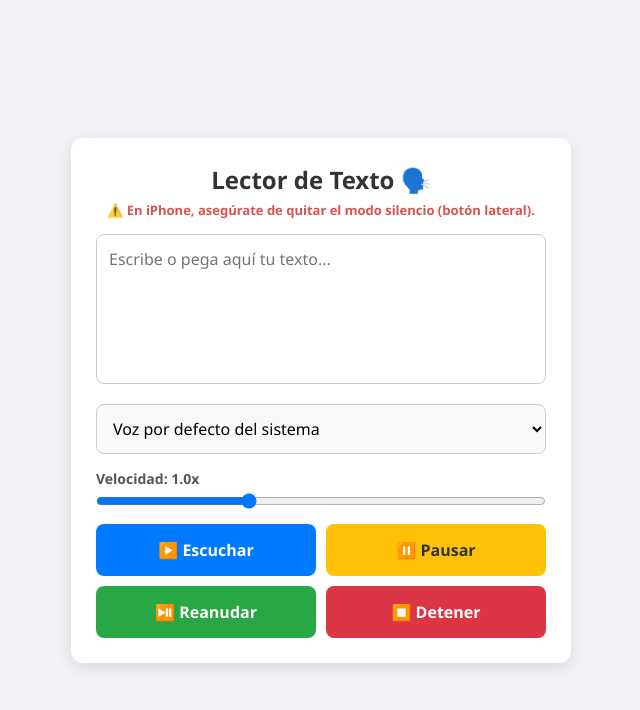
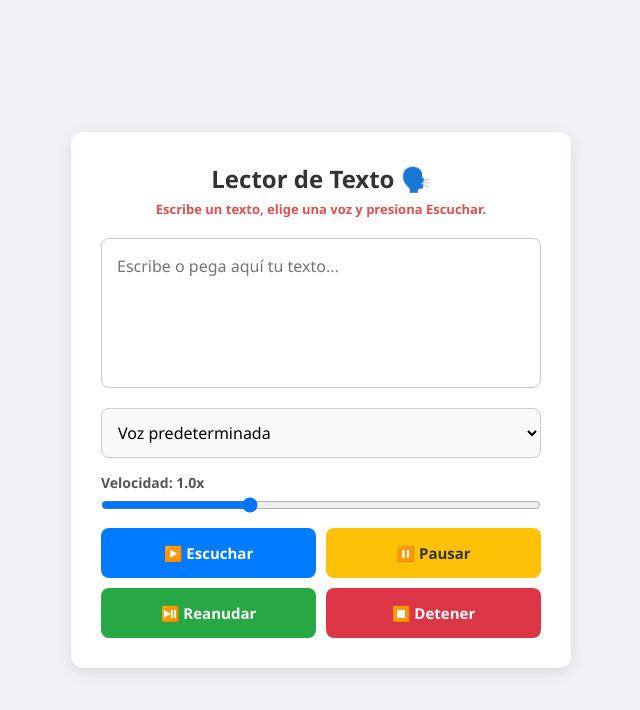
Before and after one commit to rubsrueda/LECTOR, a plain HTML site: page index.html in a window 1280 px wide. Shown: the whole page, without its empty margins (319-959 px from the left). Drawn offline with Linux system fonts and the light colour scheme.

Commit message:
Update index.html

```diff
--- a/index.html
+++ b/index.html
@@ -3,21 +3,23 @@
 <head>
     <meta charset="UTF-8">
     <meta name="viewport" content="width=device-width, initial-scale=1.0">
-    <title>Lector de Texto a Voz (Versión Móvil)</title>
+    <title>Lector de Texto a Voz Seguro</title>
     <style>
-        * { box-sizing: border-box; margin: 0; padding: 0; font-family: 'Segoe UI', sans-serif; }
-        body { background-color: #f0f2f5; display: flex; justify-content: center; align-items: center; min-height: 100vh; padding: 15px; }
-        .container { background-color: white; padding: 25px; border-radius: 12px; box-shadow: 0 4px 15px rgba(0,0,0,0.1); width: 100%; max-width: 500px; text-align: center; }
+        * { box-sizing: border-box; margin: 0; padding: 0; font-family: 'Segoe UI', Tahoma, Geneva, Verdana, sans-serif; }
+        body { background-color: #f0f2f5; display: flex; justify-content: center; align-items: center; min-height: 100vh; padding: 20px; }
+        .container { background-color: white; padding: 30px; border-radius: 12px; box-shadow: 0 4px 15px rgba(0, 0, 0, 0.1); width: 100%; max-width: 500px; text-align: center; }
         h1 { color: #333; font-size: 24px; margin-bottom: 5px; }
-        .instruccion { color: #d9534f; font-weight: bold; font-size: 13px; margin-bottom: 15px; }
-        textarea { width: 100%; height: 150px; padding: 12px; border: 1px solid #ccc; border-radius: 8px; font-size: 16px; resize: none; margin-bottom: 15px; line-height: 1.5; }
+        .instruccion { color: #d9534f; font-weight: bold; font-size: 13px; margin-bottom: 20px; }
+        textarea { width: 100%; height: 150px; padding: 15px; border: 1px solid #ccc; border-radius: 8px; font-size: 16px; resize: none; margin-bottom: 15px; line-height: 1.5; }
+        textarea:focus { outline: none; border-color: #007bff; }
         .controls { display: flex; flex-direction: column; gap: 15px; }
         select { padding: 12px; border-radius: 8px; border: 1px solid #ccc; font-size: 16px; background-color: #f8f9fa; }
         .slider-container { display: flex; flex-direction: column; text-align: left; gap: 5px; }
         .slider-container label { font-size: 14px; font-weight: bold; color: #555; }
-        input[type="range"] { width: 100%; }
+        input[type="range"] { width: 100%; cursor: pointer; }
         .botones-reproduccion { display: grid; grid-template-columns: 1fr 1fr; gap: 10px; }
-        button { color: white; border: none; padding: 15px; border-radius: 8px; font-size: 16px; font-weight: bold; cursor: pointer; }
+        button { color: white; border: none; padding: 15px; border-radius: 8px; font-size: 15px; font-weight: bold; cursor: pointer; transition: opacity 0.3s; }
+        button:hover { opacity: 0.9; }
         button:active { transform: scale(0.96); }
         .btn-play { background-color: #007bff; }
         .btn-pause { background-color: #ffc107; color: #333; }
@@ -29,16 +31,17 @@
 
     <div class="container">
         <h1>Lector de Texto 🗣️</h1>
-        <p class="instruccion">⚠️ En iPhone, asegúrate de quitar el modo silencio (botón lateral).</p>
+        <p class="instruccion">Escribe un texto, elige una voz y presiona Escuchar.</p>
 
         <textarea id="texto" placeholder="Escribe o pega aquí tu texto..."></textarea>
 
         <div class="controls">
-            <select id="voces"><option value="">Cargando voces...</option></select>
+            <select id="voces">
+                <option value="">Cargando voces del sistema...</option>
+            </select>
 
             <div class="slider-container">
                 <label for="velocidad">Velocidad: <span id="valorVelocidad">1.0</span>x</label>
-                <!-- En móviles es mejor empezar en 1.0 por defecto -->
                 <input type="range" id="velocidad" min="0.5" max="2" value="1.0" step="0.1">
             </div>
 
@@ -62,19 +65,28 @@
         const btnReanudar = document.getElementById('btnReanudar');
         const btnDetener = document.getElementById('btnDetener');
 
-        const sintesis = window.speechSynthesis;
         let vocesDisponibles = [];
+        window.mensajeActual = null; // Variable global
 
-        // PARCHE MÓVIL: Variable global para evitar que Safari/Chrome borren el audio
-        window.mensajeActual = null;
+        // 1. Despertar el motor de audio en móviles con el primer toque en la pantalla
+        let audioDesbloqueado = false;
+        document.body.addEventListener('touchstart', function() {
+            if (!audioDesbloqueado) {
+                const despertar = new SpeechSynthesisUtterance('');
+                despertar.volume = 0; // Silencioso
+                window.speechSynthesis.speak(despertar);
+                audioDesbloqueado = true;
+            }
+        }, { once: true });
 
+        // Actualizar número de velocidad
         inputVelocidad.addEventListener('input', () => {
             valorVelocidad.textContent = inputVelocidad.value;
         });
 
-        // PARCHE MÓVIL: Función mejorada para cargar voces
+        // Cargar voces disponibles
         function cargarVoces() {
-            vocesDisponibles = sintesis.getVoices();
+            vocesDisponibles = window.speechSynthesis.getVoices();
 
             if (vocesDisponibles.length > 0) {
                 selectorVoces.innerHTML = '';
@@ -85,19 +97,19 @@
                     selectorVoces.appendChild(opcion);
                 });
             } else {
-                selectorVoces.innerHTML = '<option value="">Voz por defecto del sistema</option>';
+                selectorVoces.innerHTML = '<option value="">Voz predeterminada</option>';
             }
         }
 
-        // Intentar cargar inmediatamente
         cargarVoces();
-        // Intentar cargar cuando el navegador esté listo
-        if (sintesis.onvoiceschanged !== undefined) {
-            sintesis.onvoiceschanged = cargarVoces;
+        if (window.speechSynthesis.onvoiceschanged !== undefined) {
+            window.speechSynthesis.onvoiceschanged = cargarVoces;
         }
 
+        // BOTÓN LEER
         btnLeer.addEventListener('click', () => {
-            sintesis.cancel(); // Limpiar audios atascados
+            // NOTA: Quité el "sintesis.cancel()" de aquí porque en Safari eso bloquea el audio.
+            // Si quieres reiniciar la lectura, primero dale al botón rojo de "Detener".
 
             let inicio = textarea.selectionStart;
             let fin = textarea.selectionEnd;
@@ -116,29 +128,41 @@
             if (textoALeer.trim() !== '') {
                 window.mensajeActual = new SpeechSynthesisUtterance(textoALeer);
 
-                // PARCHE MÓVIL: Si no cargaron las voces, igual reproducimos con la voz por defecto
+                // FORZAR EL IDIOMA (Evita que el celular rechace el texto)
+                window.mensajeActual.lang = 'es-ES';
+
                 if (vocesDisponibles.length > 0) {
                     const vozSeleccionada = vocesDisponibles.find(v => v.name === selectorVoces.value);
                     if (vozSeleccionada) {
                         window.mensajeActual.voice = vozSeleccionada;
+                        window.mensajeActual.lang = vozSeleccionada.lang; // Usa el idioma de la voz elegida
                     }
                 }
 
                 window.mensajeActual.rate = parseFloat(inputVelocidad.value);
 
-                // Asegurar que hable
-                setTimeout(() => {
-                    sintesis.speak(window.mensajeActual);
-                }, 50);
+                // REPRODUCIR INMEDIATAMENTE
+                window.speechSynthesis.speak(window.mensajeActual);
 
             } else {
-                alert("Por favor, escribe un texto primero.");
+                alert("Por favor, escribe un texto.");
             }
         });
 
-        btnPausar.addEventListener('click', () => { sintesis.pause(); });
-        btnReanudar.addEventListener('click', () => { sintesis.resume(); });
-        btnDetener.addEventListener('click', () => { sintesis.cancel(); });
+        // BOTÓN PAUSAR
+        btnPausar.addEventListener('click', () => {
+            window.speechSynthesis.pause();
+        });
+
+        // BOTÓN REANUDAR
+        btnReanudar.addEventListener('click', () => {
+            window.speechSynthesis.resume();
+        });
+
+        // BOTÓN DETENER
+        btnDetener.addEventListener('click', () => {
+            window.speechSynthesis.cancel();
+        });
 
     </script>
 </body>
```
